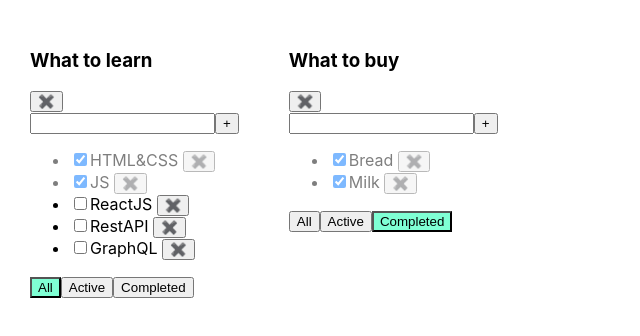
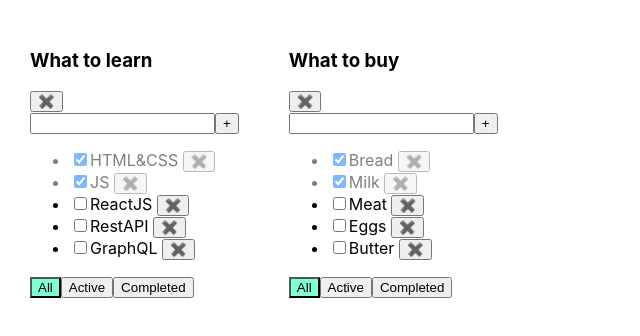
Before and after one commit to kkapchin/todolist, a React (Create React App) app: page / in a window 1280 px wide. Shown: the top 336 px of the page, without its empty margins (0-640 px from the left). Built offline with nearby package versions, Linux system fonts and the light colour scheme.

Commit message:
refactoring

```diff
--- a/src/App.tsx
+++ b/src/App.tsx
@@ -1,9 +1,9 @@
 import './App.css';
 import {useState} from "react";
-import Todolist from "./Todolist";
+import Todolist from "./components/todolist/todolist";
 import {v1} from "uuid";
 import {Filter} from "./const";
-import {TodolistType} from "./Types/todolist-type";
+import {TodolistType} from "./types/todolist-type";
 
 export default function App() {
     const todolistId1 = v1();
@@ -11,7 +11,7 @@ export default function App() {
 
     const [todolists, setTodolists] = useState<Array<TodolistType>>([
         {id: todolistId1, title: 'What to learn', filter: Filter.ALL},
-        {id: todolistId2, title: 'What to buy', filter: Filter.COMPLETED},
+        {id: todolistId2, title: 'What to buy', filter: Filter.ALL},
     ]);
     const [tasksObj, setTasksObj] = useState({
             [todolistId1]: [
--- a/src/Todolist.tsx
+++ b/src/components/todolist/todolist.tsx
@@ -1,6 +1,6 @@
 import {ChangeEvent, KeyboardEvent, useState} from "react";
-import {TaskType} from "./Types/task-type";
-import {Filter} from "./const";
+import {TaskType} from "../../types/task-type";
+import {Filter} from "../../const";
 
 type PropsType = {
     id: string
```
Also changed, not shown: src/types/task-type.ts (renamed from src/Types/task-type.ts), src/types/todolist-type.ts (renamed from src/Types/todolist-type.ts).
